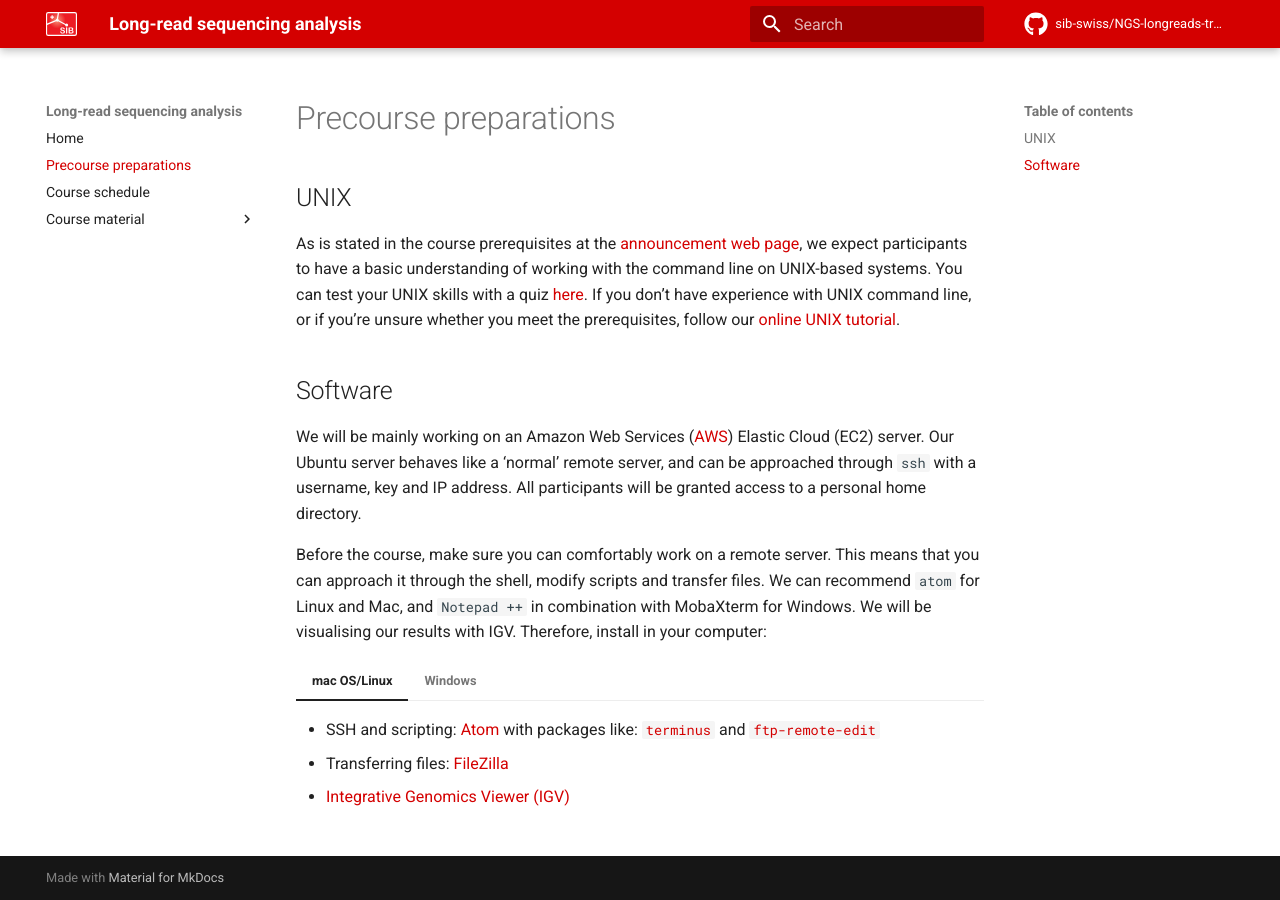
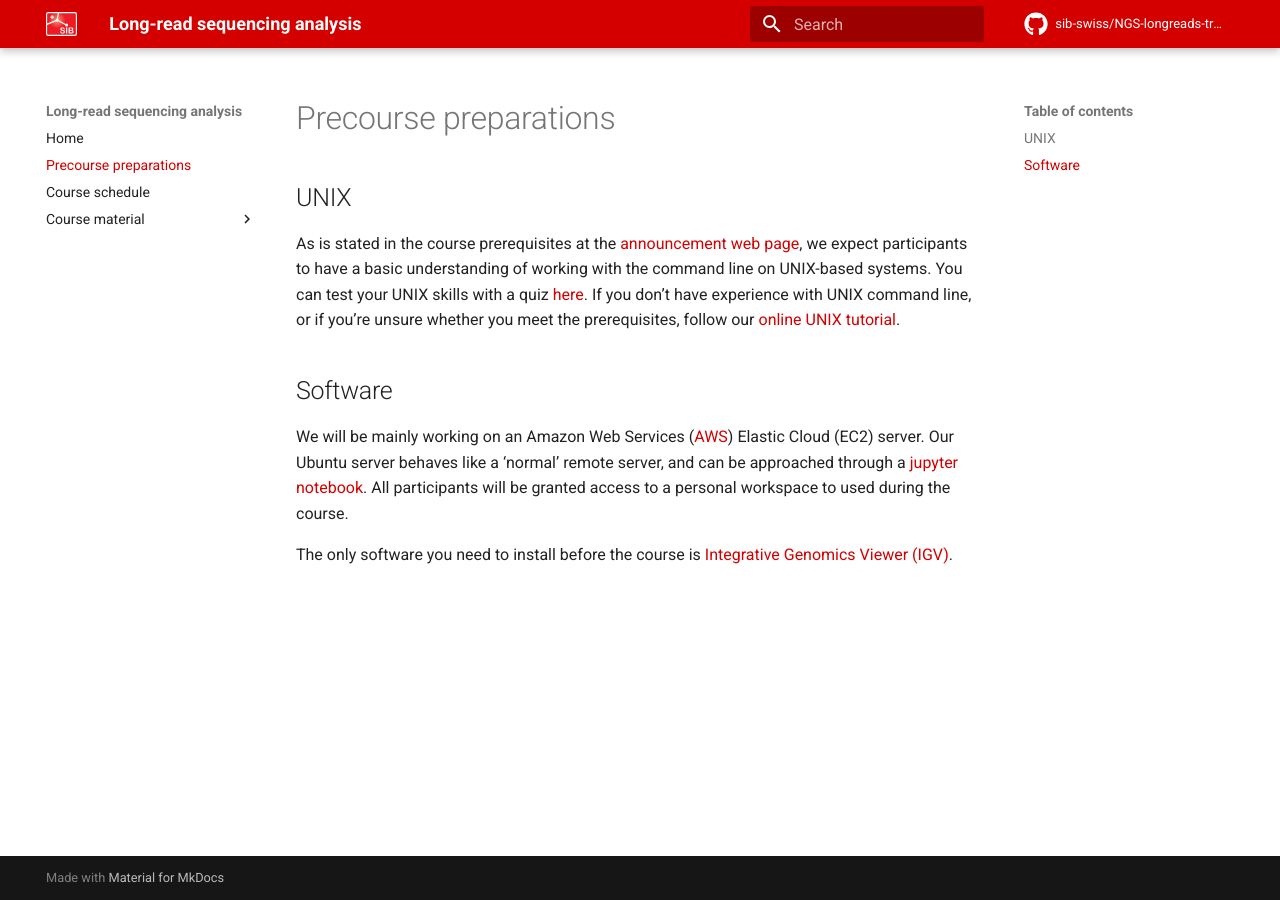
Before and after one commit to sib-swiss/NGS-longreads-training, an MkDocs documentation site: the page built from docs/precourse.md, in a window 1280 px wide. Built offline with MkDocs 1.6.1 and Material for MkDocs 9.7.7, drawn with Linux system fonts in a browser that asks for light colours; comment, search, counter and statistics services are not loaded.

Commit message:
adjusted precourse

```diff
--- a/docs/precourse.md
+++ b/docs/precourse.md
@@ -5,16 +5,6 @@ As is stated in the course prerequisites at the [announcement web page](https://
 
 ## Software
 
-We will be mainly working on an Amazon Web Services ([AWS](https://aws.amazon.com/]))  Elastic Cloud (EC2) server. Our Ubuntu server behaves like a 'normal' remote server, and can be approached through `ssh` with a username, key and IP address. All participants will be granted access to a personal home directory.
+We will be mainly working on an Amazon Web Services ([AWS](https://aws.amazon.com/]))  Elastic Cloud (EC2) server. Our Ubuntu server behaves like a 'normal' remote server, and can be approached through a [jupyter notebook](https://jupyter.org/). All participants will be granted access to a personal workspace to used during the course.
 
-Before the course, make sure you can comfortably work on a remote server. This means that you can approach it through the shell, modify scripts and transfer files. We can recommend `atom` for Linux and Mac, and `Notepad ++` in combination with MobaXterm for Windows. We will be visualising our results with IGV. Therefore, install in your computer:
-
-=== "mac OS/Linux"
-    * SSH and scripting: [Atom](https://atom.io/) with packages like: [`terminus`](https://atom.io/packages/terminus) and [`ftp-remote-edit`](https://atom.io/packages/ftp-remote-edit)
-    * Transferring files: [FileZilla](https://filezilla-project.org/)
-    * [Integrative Genomics Viewer (IGV)](http://software.broadinstitute.org/software/igv/)
-
-=== "Windows"
-    * SSH and scripting: [MobaXterm](https://mobaxterm.mobatek.net/ "get MobaXterm") and/or [Notepad++](https://notepad-plus-plus.org/downloads/) with the plugin `NppFTP`
-    * Transferring files: [FileZilla](https://filezilla-project.org/)
-    * [Integrative Genomics Viewer (IGV)](http://software.broadinstitute.org/software/igv/)
+The only software you need to install before the course is [Integrative Genomics Viewer (IGV)](http://software.broadinstitute.org/software/igv/).
```
